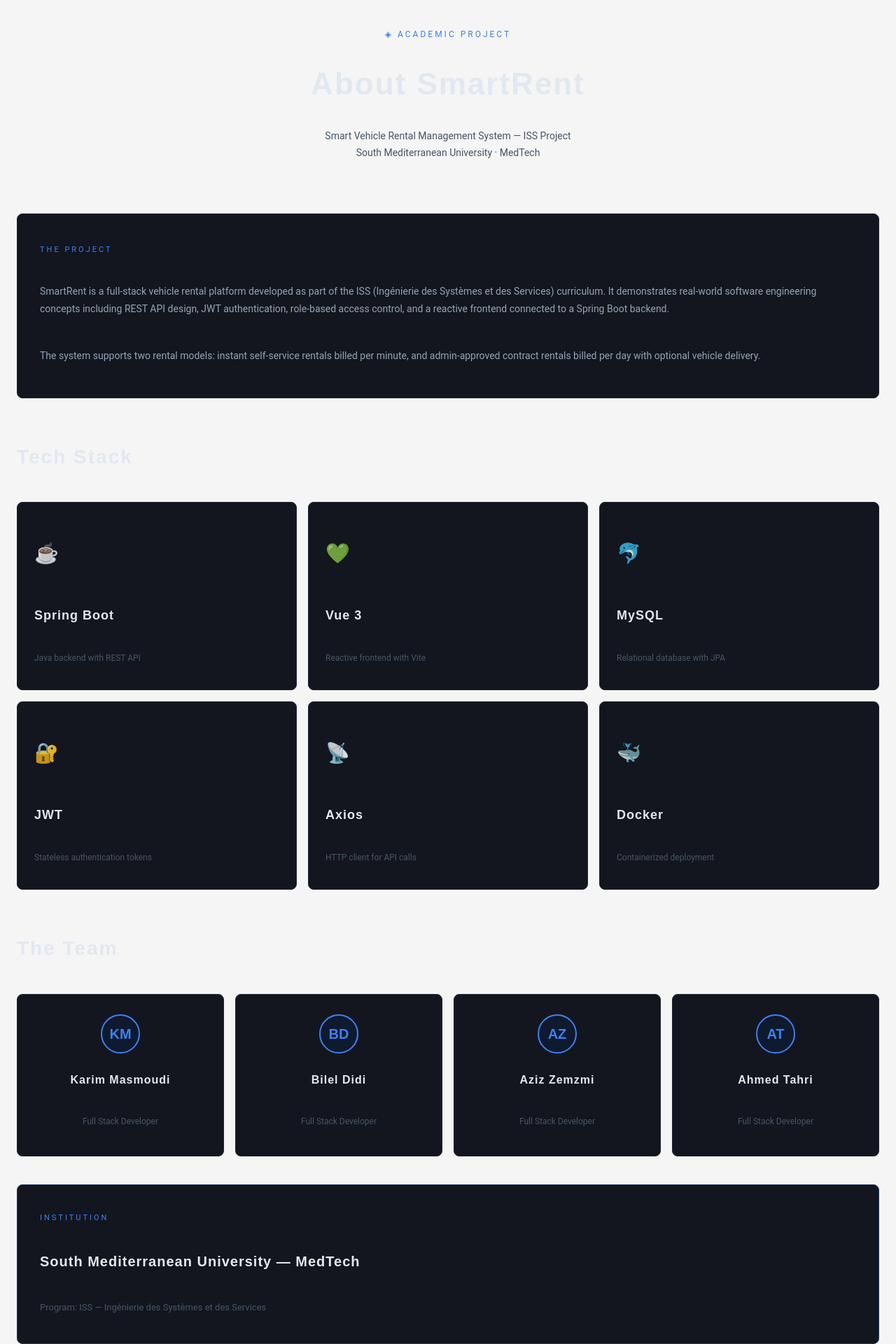
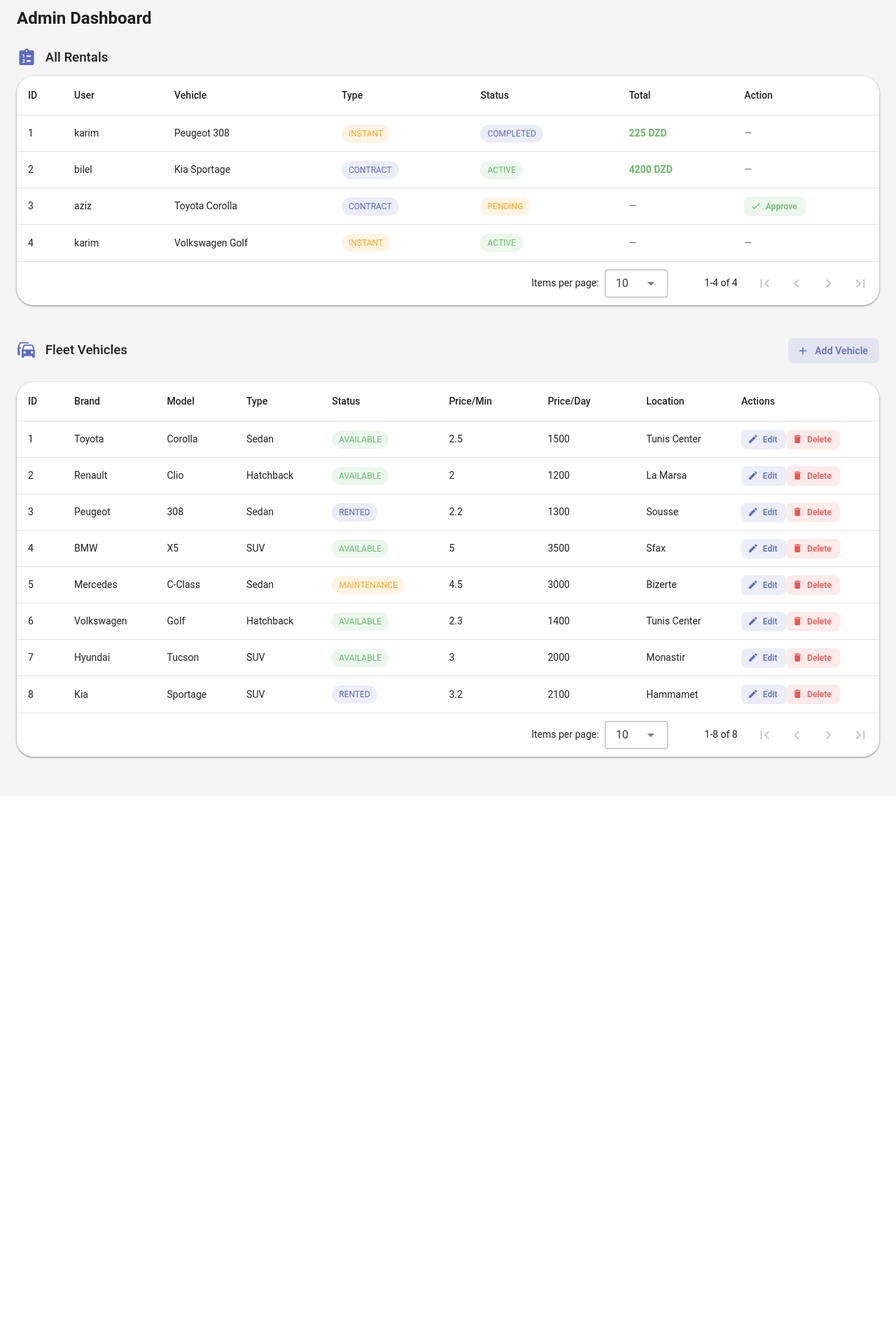
Before and after one commit to Kernel-Hunter/smart-vehicle-rental-system, a Vue app in the folder frontend/: page /about in a window 1280 px wide. Shown: the part 100-2020 px from the top of the page at 70% size. After the commit the page ends 1237 px from the top, so only its background shows below. Built offline with nearby package versions, Linux system fonts and the light colour scheme.

Commit message:
Update AboutView.vue

```diff
--- a/frontend/src/views/AboutView.vue
+++ b/frontend/src/views/AboutView.vue
@@ -1,225 +1,248 @@
 <template>
-  <div class="about">
+  <div>
+    <h2 class="text-h5 font-weight-bold mb-6">Admin Dashboard</h2>
 
-    <!-- ── Project header ── -->
-    <div class="about-header">
-      <p class="about-tag">◈ ACADEMIC PROJECT</p>
-      <h1 class="about-title">About SmartRent</h1>
-      <p class="about-sub">
-        Smart Vehicle Rental Management System — ISS Project<br />
-        South Mediterranean University · MedTech
-      </p>
+    <!-- ── SECTION 1: ALL RENTALS ── -->
+    <h3 class="text-h6 font-weight-medium mb-3">
+      <v-icon color="primary" class="mr-2">mdi-clipboard-list</v-icon>
+      All Rentals
+    </h3>
+
+    <v-card rounded="xl" elevation="1" class="mb-8">
+      <v-data-table :headers="rentalHeaders" :items="enrichedRentals" :items-per-page="10" rounded="xl">
+
+        <template v-slot:item.rentalType="{ item }">
+          <v-chip :color="item.rentalType === 'INSTANT' ? 'warning' : 'primary'" variant="tonal" size="small">
+            {{ item.rentalType }}
+          </v-chip>
+        </template>
+
+        <template v-slot:item.status="{ item }">
+          <v-chip :color="statusColor(item.status)" variant="tonal" size="small">
+            {{ item.status }}
+          </v-chip>
+        </template>
+
+        <template v-slot:item.totalPrice="{ item }">
+          <span :class="item.totalPrice ? 'text-success font-weight-bold' : 'text-medium-emphasis'">
+            {{ item.totalPrice ? item.totalPrice + ' DZD' : '—' }}
+          </span>
+        </template>
+
+        <!-- Approve button: only for PENDING CONTRACT rentals -->
+        <template v-slot:item.actions="{ item }">
+          <v-btn
+            v-if="item.status === 'PENDING' && item.rentalType === 'CONTRACT'"
+            color="success"
+            variant="tonal"
+            size="small"
+            rounded="lg"
+            prepend-icon="mdi-check"
+            @click="approve(item)"
+          >
+            Approve
+          </v-btn>
+          <span v-else class="text-medium-emphasis">—</span>
+        </template>
+      </v-data-table>
+    </v-card>
+
+    <!-- ── SECTION 2: VEHICLE LIST ── -->
+    <div class="d-flex align-center justify-space-between mb-3">
+      <h3 class="text-h6 font-weight-medium">
+        <v-icon color="primary" class="mr-2">mdi-car-multiple</v-icon>
+        Fleet Vehicles
+      </h3>
+      <v-btn color="primary" variant="tonal" prepend-icon="mdi-plus" @click="openAddVehicle" rounded="lg">
+        Add Vehicle
+      </v-btn>
     </div>
 
-    <!-- ── Project description ── -->
-    <div class="about-card">
-      <p class="card-label">THE PROJECT</p>
-      <p class="about-text">
-        SmartRent is a full-stack vehicle rental platform developed as part of the ISS
-        (Ingénierie des Systèmes et des Services) curriculum. It demonstrates real-world
-        software engineering concepts including REST API design, JWT authentication,
-        role-based access control, and a reactive frontend connected to a Spring Boot backend.
-      </p>
-      <p class="about-text">
-        The system supports two rental models: instant self-service rentals billed per minute,
-        and admin-approved contract rentals billed per day with optional vehicle delivery.
-      </p>
-    </div>
+    <v-card rounded="xl" elevation="1" class="mb-8">
+      <v-data-table :headers="vehicleHeaders" :items="vehicles" :items-per-page="10" rounded="xl">
 
-    <!-- ── Tech stack ── -->
-    <div class="tech-section">
-      <h2 class="section-title">Tech Stack</h2>
-      <div class="tech-grid">
-        <div class="tech-card" v-for="tech in techStack" :key="tech.name">
-          <p class="tech-icon">{{ tech.icon }}</p>
-          <p class="tech-name">{{ tech.name }}</p>
-          <p class="tech-desc">{{ tech.desc }}</p>
-        </div>
-      </div>
-    </div>
+        <template v-slot:item.status="{ item }">
+          <v-chip :color="vehicleStatusColor(item.status)" variant="tonal" size="small">
+            {{ item.status }}
+          </v-chip>
+        </template>
 
-    <!-- ── Team ── -->
-    <div class="team-section">
-      <h2 class="section-title">The Team</h2>
-      <div class="team-grid">
-        <div class="team-card" v-for="member in team" :key="member.name">
-          <!-- Avatar with initials -->
-          <div class="member-avatar">{{ member.initials }}</div>
-          <h3 class="member-name">{{ member.name }}</h3>
-          <p class="member-role">{{ member.role }}</p>
-        </div>
-      </div>
-    </div>
+        <template v-slot:item.actions="{ item }">
+          <div class="d-flex gap-1">
+            <v-btn color="primary" variant="tonal" size="small" rounded="lg" @click="openEditVehicle(item)" prepend-icon="mdi-pencil">
+              Edit
+            </v-btn>
+            <v-btn color="error" variant="tonal" size="small" rounded="lg" @click="removeVehicle(item.id)" prepend-icon="mdi-delete">
+              Delete
+            </v-btn>
+          </div>
+        </template>
+      </v-data-table>
+    </v-card>
 
-    <!-- ── University info ── -->
-    <div class="university-card">
-      <p class="card-label">INSTITUTION</p>
-      <p class="uni-name">South Mediterranean University — MedTech</p>
-      <p class="uni-program">Program: ISS — Ingénierie des Systèmes et des Services</p>
-    </div>
+    <!-- ── ADD/EDIT VEHICLE DIALOG ── -->
+    <v-dialog v-model="vehicleDialog" max-width="550" rounded="xl">
+      <v-card rounded="xl">
+        <v-card-title class="pa-6 pb-2">
+          {{ editingVehicle ? 'Edit Vehicle' : 'Add New Vehicle' }}
+        </v-card-title>
+        <v-card-text class="pa-6">
+          <v-row dense>
+            <v-col cols="6">
+              <v-text-field v-model="vehicleForm.brand" label="Brand" variant="outlined" density="comfortable" required />
+            </v-col>
+            <v-col cols="6">
+              <v-text-field v-model="vehicleForm.model" label="Model" variant="outlined" density="comfortable" required />
+            </v-col>
+            <v-col cols="6">
+              <v-text-field v-model="vehicleForm.type" label="Type" variant="outlined" density="comfortable" required />
+            </v-col>
+            <v-col cols="6">
+              <v-select
+                v-model="vehicleForm.status"
+                label="Status"
+                :items="['AVAILABLE', 'RENTED', 'MAINTENANCE']"
+                variant="outlined"
+                density="comfortable"
+              />
+            </v-col>
+            <v-col cols="6">
+              <v-text-field v-model="vehicleForm.pricePerMinute" label="Price/Min (DZD)" type="number" variant="outlined" density="comfortable" />
+            </v-col>
+            <v-col cols="6">
+              <v-text-field v-model="vehicleForm.pricePerDay" label="Price/Day (DZD)" type="number" variant="outlined" density="comfortable" />
+            </v-col>
+            <v-col cols="12">
+              <v-text-field v-model="vehicleForm.location" label="Location" prepend-inner-icon="mdi-map-marker" variant="outlined" density="comfortable" />
+            </v-col>
+          </v-row>
+        </v-card-text>
+        <v-card-actions class="pa-4 pt-0">
+          <v-spacer />
+          <v-btn variant="text" @click="vehicleDialog = false">Cancel</v-btn>
+          <v-btn color="primary" variant="tonal" @click="saveVehicle" rounded="lg">
+            {{ editingVehicle ? 'Update' : 'Add' }}
+          </v-btn>
+        </v-card-actions>
+      </v-card>
+    </v-dialog>
 
+    <v-snackbar v-model="snackbar.show" :color="snackbar.color" :timeout="3000">
+      {{ snackbar.text }}
+    </v-snackbar>
   </div>
 </template>
 
 <script>
+import {
+  getRentals, getVehicles, getVehicleById, getUserById,
+  approveContract, addVehicle, updateVehicle, deleteVehicle
+} from '../store/data.js'
+
 export default {
-  name: 'AboutView',
-
+  name: 'AdminView',
   data() {
     return {
-      // Tech stack used in the project
-      techStack: [
-        { icon: '☕', name: 'Spring Boot',  desc: 'Java backend with REST API' },
-        { icon: '💚', name: 'Vue 3',        desc: 'Reactive frontend with Vite' },
-        { icon: '🐬', name: 'MySQL',        desc: 'Relational database with JPA' },
-        { icon: '🔐', name: 'JWT',          desc: 'Stateless authentication tokens' },
-        { icon: '📡', name: 'Axios',        desc: 'HTTP client for API calls' },
-        { icon: '🐳', name: 'Docker',       desc: 'Containerized deployment' }
+      rentals:        [],
+      vehicles:       [],
+      vehicleDialog:  false,
+      editingVehicle: null,
+      vehicleForm: { brand: '', model: '', type: '', status: 'AVAILABLE', pricePerMinute: 0, pricePerDay: 0, location: '' },
+      snackbar: { show: false, text: '', color: 'success' },
+      rentalHeaders: [
+        { title: 'ID',       key: 'id',          width: '60px' },
+        { title: 'User',     key: 'username'     },
+        { title: 'Vehicle',  key: 'vehicleName'  },
+        { title: 'Type',     key: 'rentalType'   },
+        { title: 'Status',   key: 'status'       },
+        { title: 'Total',    key: 'totalPrice'   },
+        { title: 'Action',   key: 'actions', sortable: false },
       ],
+      vehicleHeaders: [
+        { title: 'ID',        key: 'id',             width: '60px' },
+        { title: 'Brand',     key: 'brand'           },
+        { title: 'Model',     key: 'model'           },
+        { title: 'Type',      key: 'type'            },
+        { title: 'Status',    key: 'status'          },
+        { title: 'Price/Min', key: 'pricePerMinute'  },
+        { title: 'Price/Day', key: 'pricePerDay'     },
+        { title: 'Location',  key: 'location'        },
+        { title: 'Actions',   key: 'actions', sortable: false },
+      ]
+    }
+  },
 
-      // Team members
-      team: [
-        { name: 'Karim Masmoudi', initials: 'KM', role: 'Full Stack Developer' },
-        { name: 'Bilel Didi',     initials: 'BD', role: 'Full Stack Developer' },
-        { name: 'Aziz Zemzmi',    initials: 'AZ', role: 'Full Stack Developer' },
-        { name: 'Ahmed Tahri',    initials: 'AT', role: 'Full Stack Developer' }
-      ]
+  computed: {
+    // Enrich rentals with username and vehicle name for display
+    enrichedRentals() {
+      return this.rentals.map(r => {
+        const user    = getUserById(r.userId)
+        const vehicle = getVehicleById(r.vehicleId)
+        return {
+          ...r,
+          username:    user    ? user.username                       : '—',
+          vehicleName: vehicle ? `${vehicle.brand} ${vehicle.model}` : '—'
+        }
+      })
+    }
+  },
+
+  mounted() {
+    this.rentals  = getRentals()
+    this.vehicles = getVehicles()
+  },
+
+  methods: {
+    statusColor(status) {
+      if (status === 'ACTIVE')    return 'success'
+      if (status === 'PENDING')   return 'warning'
+      if (status === 'COMPLETED') return 'primary'
+      return 'error'
+    },
+
+    vehicleStatusColor(status) {
+      if (status === 'AVAILABLE')   return 'success'
+      if (status === 'RENTED')      return 'primary'
+      return 'warning'
+    },
+
+    // Approve a pending contract rental
+    approve(rental) {
+      approveContract(rental.id)
+      this.rentals  = getRentals()
+      this.vehicles = getVehicles()
+      this.snackbar = { show: true, text: 'Contract approved successfully!', color: 'success' }
+    },
+
+    openAddVehicle() {
+      this.editingVehicle = null
+      this.vehicleForm    = { brand: '', model: '', type: '', status: 'AVAILABLE', pricePerMinute: 0, pricePerDay: 0, location: '' }
+      this.vehicleDialog  = true
+    },
+
+    openEditVehicle(vehicle) {
+      this.editingVehicle = vehicle
+      this.vehicleForm    = { ...vehicle }
+      this.vehicleDialog  = true
+    },
+
+    saveVehicle() {
+      if (this.editingVehicle) {
+        updateVehicle({ ...this.vehicleForm, id: this.editingVehicle.id })
+        this.snackbar = { show: true, text: 'Vehicle updated.', color: 'success' }
+      } else {
+        addVehicle({ ...this.vehicleForm })
+        this.snackbar = { show: true, text: 'Vehicle added.', color: 'success' }
+      }
+      this.vehicleDialog = false
+      this.vehicles = getVehicles()
+    },
+
+    removeVehicle(id) {
+      deleteVehicle(id)
+      this.vehicles = getVehicles()
+      this.snackbar = { show: true, text: 'Vehicle deleted.', color: 'error' }
     }
   }
 }
 </script>
-
-<style scoped>
-.about { display: flex; flex-direction: column; gap: 40px; }
-
-/* Header */
-.about-header { text-align: center; padding: 40px 0 20px; }
-.about-tag { color: #3b82f6; font-size: 12px; letter-spacing: 3px; margin-bottom: 12px; }
-.about-title {
-  font-family: 'Rajdhani', sans-serif;
-  font-size: 44px;
-  font-weight: 700;
-  color: #e2e8f0;
-  letter-spacing: 2px;
-}
-.about-sub { color: #475569; font-size: 14px; margin-top: 10px; line-height: 1.7; }
-
-/* Description card */
-.about-card {
-  background: #13161e;
-  border: 1px solid #1e2535;
-  border-radius: 8px;
-  padding: 32px;
-  display: flex;
-  flex-direction: column;
-  gap: 14px;
-}
-.card-label { color: #3b82f6; font-size: 11px; letter-spacing: 3px; }
-.about-text { color: #94a3b8; font-size: 14px; line-height: 1.8; }
-
-/* Tech stack */
-.tech-section { display: flex; flex-direction: column; gap: 20px; }
-.section-title {
-  font-family: 'Rajdhani', sans-serif;
-  font-size: 28px;
-  font-weight: 700;
-  color: #e2e8f0;
-  letter-spacing: 2px;
-}
-
-.tech-grid {
-  display: grid;
-  grid-template-columns: repeat(3, 1fr);
-  gap: 16px;
-}
-
-.tech-card {
-  background: #13161e;
-  border: 1px solid #1e2535;
-  border-radius: 8px;
-  padding: 24px;
-  display: flex;
-  flex-direction: column;
-  gap: 8px;
-  transition: border-color 0.2s;
-}
-.tech-card:hover { border-color: #2a4a7f; }
-
-.tech-icon { font-size: 28px; }
-.tech-name {
-  font-family: 'Rajdhani', sans-serif;
-  font-size: 18px;
-  font-weight: 700;
-  color: #e2e8f0;
-  letter-spacing: 1px;
-}
-.tech-desc { color: #475569; font-size: 12px; }
-
-/* Team */
-.team-section { display: flex; flex-direction: column; gap: 20px; }
-
-.team-grid {
-  display: grid;
-  grid-template-columns: repeat(4, 1fr);
-  gap: 16px;
-}
-
-.team-card {
-  background: #13161e;
-  border: 1px solid #1e2535;
-  border-radius: 8px;
-  padding: 28px 20px;
-  display: flex;
-  flex-direction: column;
-  align-items: center;
-  gap: 10px;
-  text-align: center;
-  transition: border-color 0.2s;
-}
-.team-card:hover { border-color: #2a4a7f; }
-
-/* Avatar circle with initials */
-.member-avatar {
-  width: 56px;
-  height: 56px;
-  border-radius: 50%;
-  background: #0f1a2e;
-  border: 2px solid #3b82f6;
-  color: #3b82f6;
-  font-family: 'Rajdhani', sans-serif;
-  font-size: 20px;
-  font-weight: 700;
-  display: flex;
-  align-items: center;
-  justify-content: center;
-}
-
-.member-name {
-  font-family: 'Rajdhani', sans-serif;
-  font-size: 16px;
-  font-weight: 700;
-  color: #e2e8f0;
-  letter-spacing: 1px;
-}
-.member-role { color: #475569; font-size: 12px; }
-
-/* University card */
-.university-card {
-  background: #13161e;
-  border: 1px solid #1e3a5f;
-  border-radius: 8px;
-  padding: 28px 32px;
-  display: flex;
-  flex-direction: column;
-  gap: 8px;
-}
-
-.uni-name {
-  font-family: 'Rajdhani', sans-serif;
-  font-size: 20px;
-  font-weight: 700;
-  color: #e2e8f0;
-  letter-spacing: 1px;
-}
-.uni-program { color: #475569; font-size: 13px; }
-</style>
```
